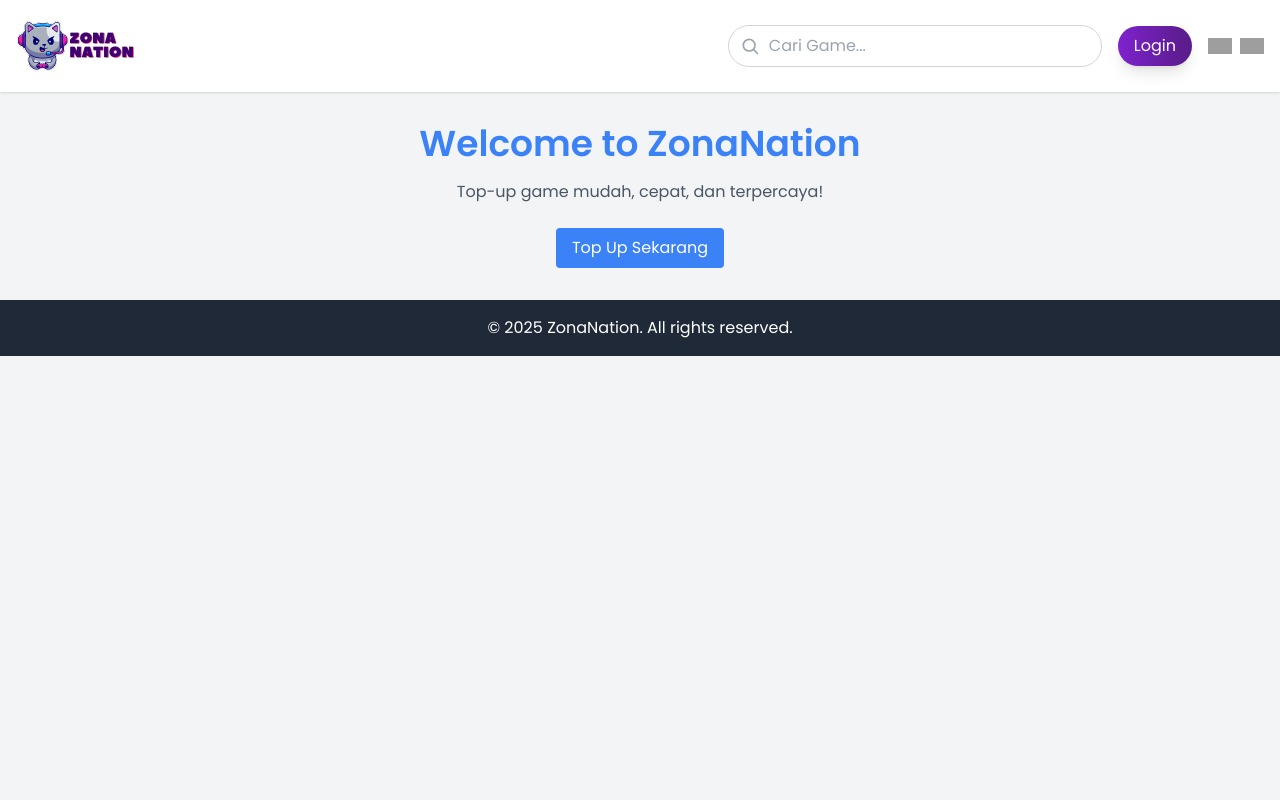
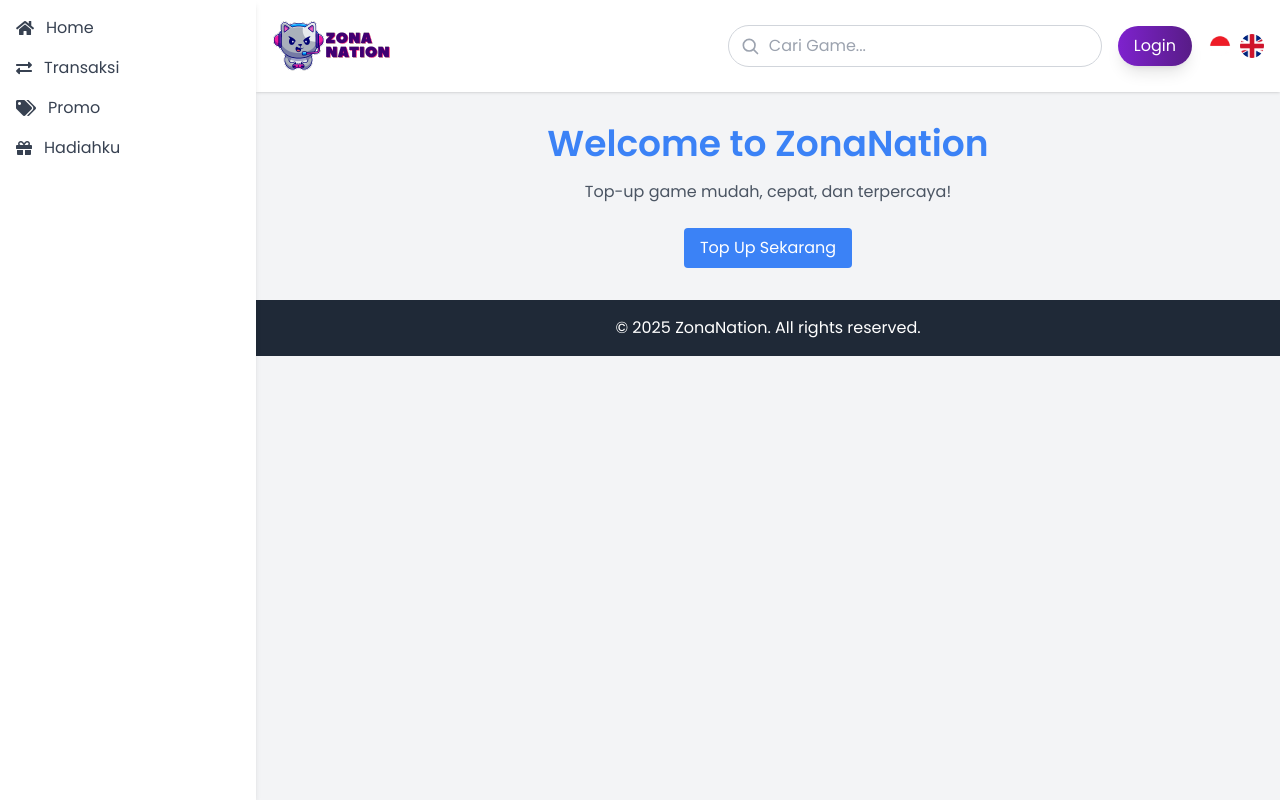
Before and after one commit to yezkyy/ZonaNation, a Laravel app: page / in a window 1280 px wide. Run offline with Laravel 12, Linux system fonts and the light colour scheme; style sheets or scripts are compiled from the project's sources; grey boxes are pictures that could not be loaded.

Commit message:
Add sidebar navigation and enhance layout with language switcher

```diff
--- a/resources/views/layouts/app.blade.php
+++ b/resources/views/layouts/app.blade.php
@@ -5,15 +5,34 @@
     <meta name="viewport" content="width=device-width, initial-scale=1.0">
     <title>Zona Nation | Murah, Cepat dan Aman</title>
     <link href="https://fonts.googleapis.com/css2?family=Poppins:wght@400;600&display=swap" rel="stylesheet">
+    <link rel="stylesheet" href="https://cdnjs.cloudflare.com/ajax/libs/font-awesome/5.15.4/css/all.min.css">
     @vite('resources/css/app.css')
     <script src="https://cdn.jsdelivr.net/npm/alpinejs" defer></script>
     <style>
         body {
             font-family: 'Poppins', sans-serif;
         }
+        .flag {
+            border-radius: 50%;
+            width: 24px;
+            height: 24px;
+        }
     </style>
+    <script>
+        function setLanguage(lang) {
+            if (lang === 'en') {
+                document.documentElement.lang = 'en';
+                alert('Language switched to English');
+            } else {
+                document.documentElement.lang = 'id';
+                alert('Language switched to Indonesian');
+            }
+        }
+    </script>
 </head>
 <body class="bg-gray-100 text-gray-900">
+    @include('layouts.aside')
+    <div class="ml-64">
         <nav class="bg-white shadow p-4">
             <div class="container mx-auto flex justify-between items-center">
                 <a href="/" class="flex items-center">
@@ -28,11 +47,11 @@
                     </div>
                     <a href="#" class="bg-gradient-to-r from-purple-700 to-purple-900 text-white px-4 py-2 rounded-full shadow-lg hover:from-purple-800 hover:to-purple-900 transition duration-300 ease-in-out transform hover:scale-105 font-poppins">Login</a>
                     <div class="flex items-center space-x-2">
-                    <a href="#" class="text-gray-700">
-                        <img src="{{ asset('indonesia-flag.png') }}" alt="Indonesia" class="h-4 w-6">
+                        <a href="#" class="text-gray-700" onclick="setLanguage('id')">
+                            <img src="{{ asset('assets/indonesia.png') }}" alt="Indonesia" class="flag">
                         </a>
-                    <a href="#" class="text-gray-700">
-                        <img src="{{ asset('english-flag.png') }}" alt="English" class="h-4 w-6">
+                        <a href="#" class="text-gray-700" onclick="setLanguage('en')">
+                            <img src="{{ asset('assets/english.png') }}" alt="English" class="flag">
                         </a>
                     </div>
                 </div>
@@ -46,5 +65,6 @@
                 &copy; 2025 ZonaNation. All rights reserved.
             </div>
         </footer>
+    </div>
 </body>
 </html>
--- /dev/null
+++ b/resources/views/layouts/aside.blade.php
@@ -0,0 +1,18 @@
+<aside class="w-64 bg-white shadow-md h-screen fixed">
+    <div class="p-4">
+        <nav class="space-y-4">
+            <a href="/" class="flex items-center text-gray-700 hover:text-blue-500 transition">
+                <i class="fas fa-home mr-3"></i> Home
+            </a>
+            <a href="/transaksi" class="flex items-center text-gray-700 hover:text-blue-500 transition">
+                <i class="fas fa-exchange-alt mr-3"></i> Transaksi
+            </a>
+            <a href="/promo" class="flex items-center text-gray-700 hover:text-blue-500 transition">
+                <i class="fas fa-tags mr-3"></i> Promo
+            </a>
+            <a href="/hadiahku" class="flex items-center text-gray-700 hover:text-blue-500 transition">
+                <i class="fas fa-gift mr-3"></i> Hadiahku
+            </a>
+        </nav>
+    </div>
+</aside>
```
Also changed, not shown: public/assets/english.png (added), public/assets/indonesia.png (added). Lines whose indentation alone changed are shown as unchanged.
